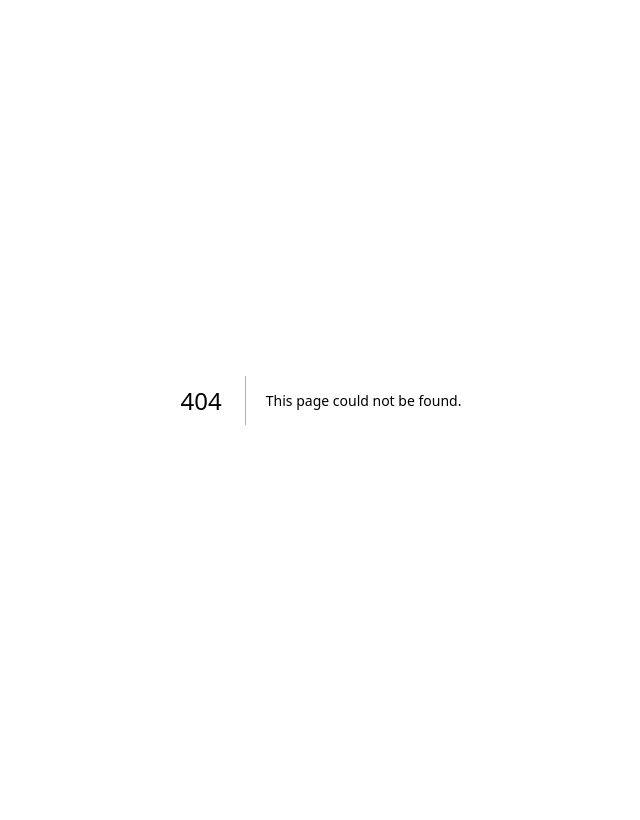
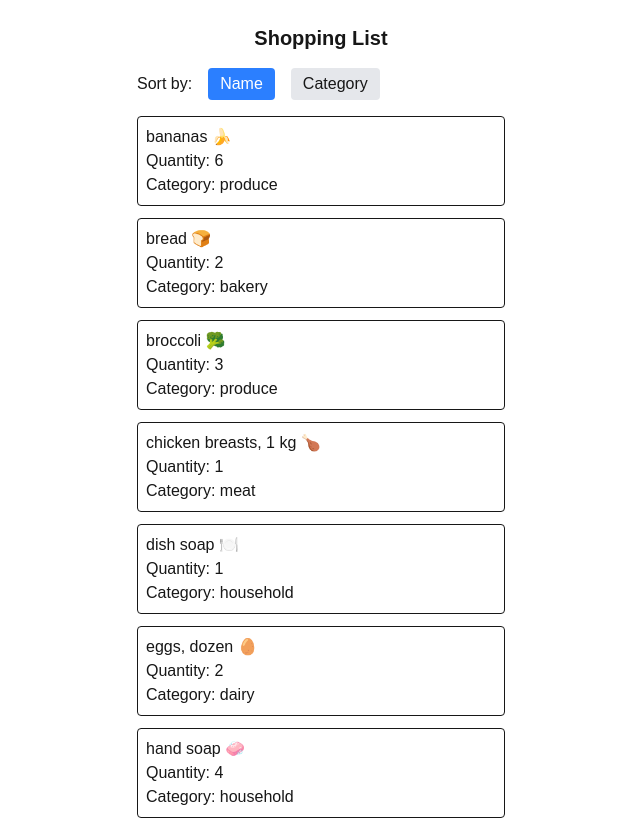
Before and after one commit to DavidThaiDuongNguyen/cprg306-assignments, a Next.js app: page /week-6 in a window 1280 px wide. Before the commit this address had no page. Shown: the top 820 px of the page, without its empty margins (319-959 px from the left). Built offline with nearby package versions, Linux system fonts and the light colour scheme.

Commit message:
week 6 added

```diff
--- a/app/page.js
+++ b/app/page.js
@@ -5,7 +5,7 @@ export default function Page() {
     <main>
       <h1>CPRG 306: Web Development 2 - Assignments</h1>
       <p>
-        <Link href="/week-2"> Go to Week 2 →</Link> <Link href="/week-3">Go to Week 3 →</Link> <Link href="/week-4">Go to Week 4 →</Link> <Link href="/week-5">Go to Week 5</Link>
+        <Link href="/week-2"> Go to Week 2 →</Link> <Link href="/week-3">Go to Week 3 →</Link> <Link href="/week-4">Go to Week 4 →</Link> <Link href="/week-5">Go to Week 5 →</Link> <Link href="/week-6">Go to Week 6</Link>
       </p>
     </main>
   );
--- /dev/null
+++ b/app/week-6/item-list.js
@@ -0,0 +1,52 @@
+"use client";
+
+import { useState } from "react";
+import Item from "./item";
+import items from "./items.json";
+
+export default function ItemList() {
+  const [sortBy, setSortBy] = useState("name");
+
+  let sortedItems = [...items];
+
+  if (sortBy == "name") {
+    sortedItems.sort((a, b) => {
+      if (a.name < b.name) return -1;
+      if (a.name > b.name) return 1;
+      return 0;
+    });
+  } else if (sortBy == "category") {
+    sortedItems.sort((a, b) => {
+      if (a.category < b.category) return -1;
+      if (a.category > b.category) return 1;
+      return 0;
+    });
+  }
+
+  return (
+    <div className="w-100 m-auto p-4 rounded-lg">
+      <div className="mb-4">
+        Sort by:
+        <button
+          onClick={() => setSortBy("name")}
+          className={sortBy == "name" ? "mx-4 px-3 py-1 rounded bg-blue-500 text-white" : "mx-4 px-3 py-1 rounded bg-gray-200 hover:bg-gray-300"}
+        >
+          Name
+        </button>
+
+        <button
+          onClick={() => setSortBy("category")}
+          className={sortBy == "category" ? "px-3 py-1 rounded bg-blue-500 text-white" : "px-3 py-1 rounded bg-gray-200 hover:bg-gray-300"}
+        >
+          Category
+        </button>
+      </div>
+
+      <ul className="space-y-3">
+        {sortedItems.map((item) => (
+          <Item key={item.id} {...item} />
+        ))}
+      </ul>
+    </div>
+  );
+}
--- /dev/null
+++ b/app/week-6/item.js
@@ -0,0 +1,13 @@
+export default function Item({ name, quantity, category }) {
+  return (
+    <li className="w-full p-2 border rounded-sm">
+      <div>
+        {name}
+        <br />
+        Quantity: {quantity}
+        <br />
+        Category: {category}
+      </div>
+    </li >
+  );
+}
--- /dev/null
+++ b/app/week-6/items.json
@@ -0,0 +1,74 @@
+[
+  {
+    "id": "1h2GJKH12gkHG31h1H",
+    "name": "milk, 4 L 🥛",
+    "quantity": 1,
+    "category": "dairy"
+  },
+  {
+    "id": "2KJH3k2j3H1k2J3K1H",
+    "name": "bread 🍞",
+    "quantity": 2,
+    "category": "bakery"
+  },
+  {
+    "id": "3h2KJH3k2j3H1k2J3",
+    "name": "eggs, dozen 🥚",
+    "quantity": 2,
+    "category": "dairy"
+  },
+  {
+    "id": "4k2J3K1H2GJKH12gk",
+    "name": "bananas 🍌",
+    "quantity": 6,
+    "category": "produce"
+  },
+  {
+    "id": "5H1h1H2KJH3k2j3H",
+    "name": "broccoli 🥦",
+    "quantity": 3,
+    "category": "produce"
+  },
+  {
+    "id": "6H1k2J3K1H2GJKH1",
+    "name": "chicken breasts, 1 kg 🍗",
+    "quantity": 1,
+    "category": "meat"
+  },
+  {
+    "id": "7gkHG31h1H2KJH3k",
+    "name": "pasta sauce 🍝",
+    "quantity": 3,
+    "category": "canned goods"
+  },
+  {
+    "id": "8j3H1k2J3K1H2GJK",
+    "name": "spaghetti, 454 g 🍝",
+    "quantity": 2,
+    "category": "dry goods"
+  },
+  {
+    "id": "9H12gkHG31h1H2KJ",
+    "name": "toilet paper, 12 pack 🧻",
+    "quantity": 1,
+    "category": "household"
+  },
+  {
+    "id": "10H3k2j3H1k2J3K1",
+    "name": "paper towels, 6 pack",
+    "quantity": 1,
+    "category": "household"
+  },
+  {
+    "id": "11k2J3K1H2GJKH12",
+    "name": "dish soap 🍽️",
+    "quantity": 1,
+    "category": "household"
+  },
+  {
+    "id": "12GJKH12gkHG31h1",
+    "name": "hand soap 🧼",
+    "quantity": 4,
+    "category": "household"
+  }
+]
--- /dev/null
+++ b/app/week-6/page.js
@@ -0,0 +1,10 @@
+import ItemList from "./item-list";
+
+export default function Page() {
+  return (
+    <main className="p-6">
+      <h1 className="text-xl font-bold text-center">Shopping List</h1>
+      <ItemList />
+    </main>
+  );
+}
```
